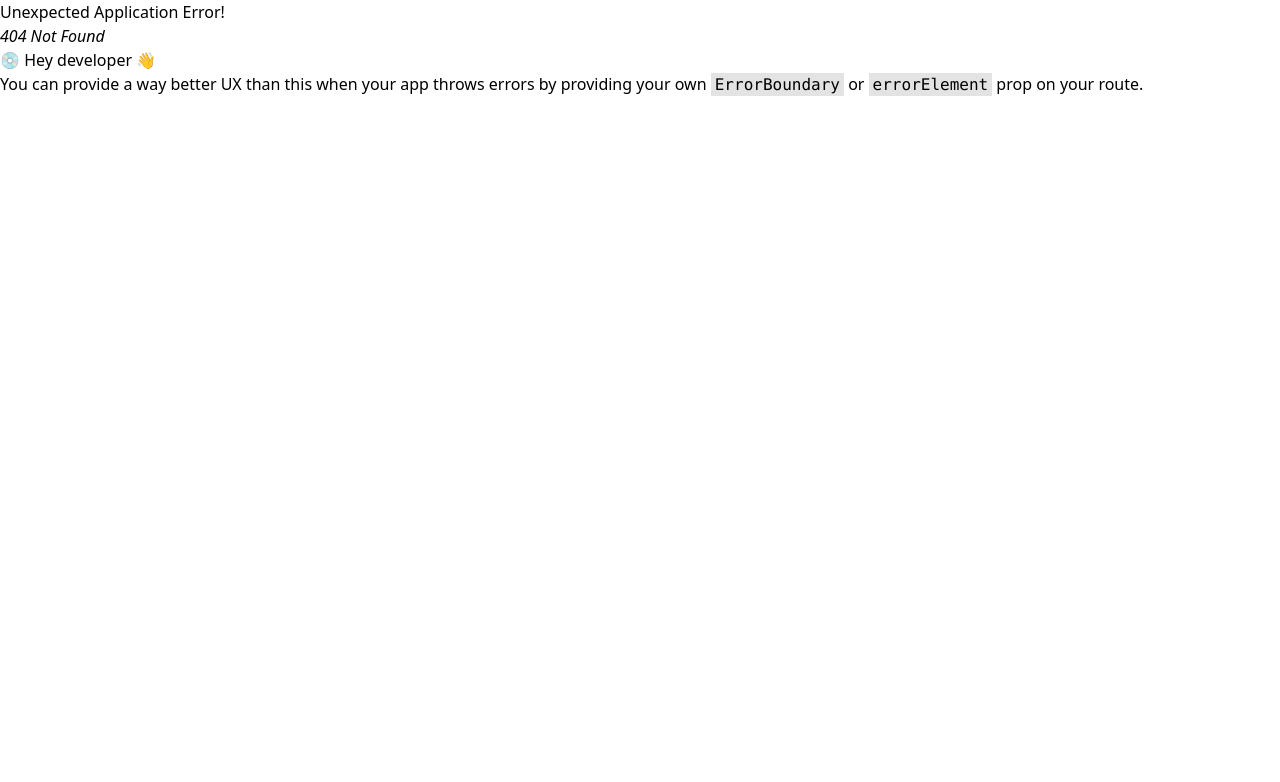
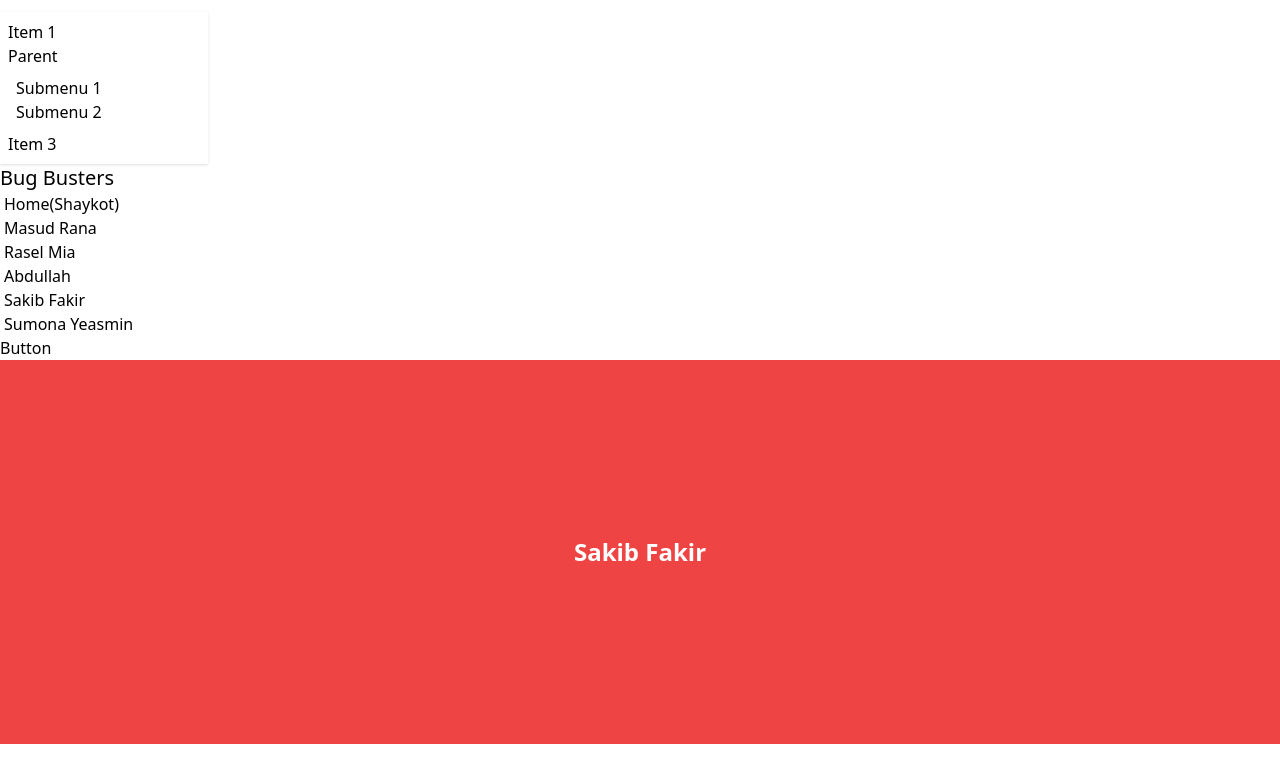
Before and after one commit to gs-shaykot/collabTesting, a React (Vite) app: page /sakib in a window 1280 px wide. Before the commit this address had no page. Shown: the top 782 px of the page. Built offline with nearby package versions, Linux system fonts and the light colour scheme.

Commit message:
done sakib section

```diff
--- a/src/Componants/NavBar.jsx
+++ b/src/Componants/NavBar.jsx
@@ -1,4 +1,6 @@
 import React from 'react';
+import { Link } from 'react-router-dom';
+
 
 const Navbar = () => {
     return (
@@ -42,7 +44,8 @@ const Navbar = () => {
                         <li><a>Masud Rana</a></li>
                         <li><a>Rasel Mia</a></li>
                         <li><a>Abdullah </a></li>
-                        <li><a>Sakib Fakir</a></li>
+                        <Link to={'/sakib'}>Sakib Fakir</Link>
+
                         <li><a>Sumona Yeasmin</a></li>
                     </ul>
                 </div>
--- /dev/null
+++ b/src/Pages/Sakib.jsx
@@ -0,0 +1,22 @@
+
+
+
+
+import React from 'react'
+
+function Sakib() {
+  return (
+    <div className='w-full '>
+
+        <div className=' bg-red-500 flex justify-center items-center h-96'>
+
+            <h2 className='text-2xl font-semibold text-white'>Sakib Fakir</h2>
+
+        </div>
+
+
+    </div>
+  )
+}
+
+export default Sakib
--- a/src/main.jsx
+++ b/src/main.jsx
@@ -8,6 +8,7 @@ import './index.css'
 import App from './App.jsx'
 import MainLayout from './Layout/MainLayout.jsx';
 import HomeLayout from './Layout/HomeLayout.jsx';
+import Sakib from './Pages/Sakib.jsx';
 
 const router = createBrowserRouter([
   {
@@ -17,6 +18,10 @@ const router = createBrowserRouter([
       {
         path: '/',
         element: <HomeLayout></HomeLayout>
+      },
+      {
+        path:'/sakib',
+        element:<Sakib/>
       }
     ]
   },
```
Also changed, not shown: package.json (+6 -1 lines), 1 other file (tests, documents, lock files or other folders).
